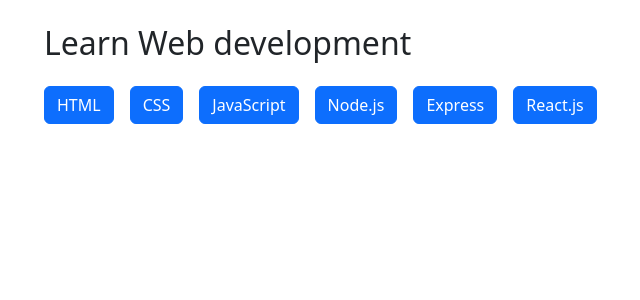
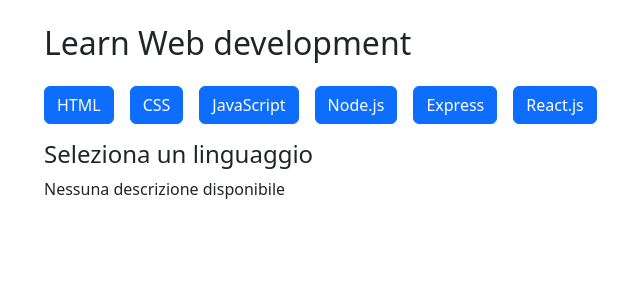
Before and after one commit to alexciccarese/react-use-state, a React (Vite) app: page / in a window 1280 px wide. Shown: the top 300 px of the page, without its empty margins (288-928 px from the left). Built offline with nearby package versions, Linux system fonts and the light colour scheme.

Commit message:
refactor Main component to manage selected language state and update display accordingly

```diff
--- a/src/assets/components/Main.jsx
+++ b/src/assets/components/Main.jsx
@@ -3,9 +3,13 @@
 
 export default function Main() {
   const [selectedDescription, setSelectedDescription] = useState("");
+  const [selectedName, setSelectedName] = useState("");
+  const [selectedButton, setSelectedButton] = useState(null)
 
-  const handleOpen = (description) => {
-    setSelectedDescription(description)
+  const handleSelectLanguage = (item) => {
+    setSelectedName(item.name);
+    setSelectedDescription(item.description)
+    setSelectedButton(item.id)
   };
 
   return (
@@ -17,31 +21,36 @@
           <Buttons
             key={`item-${item.id}`}
             name={item.name}
-            handleOpen={() => handleOpen(item.description)}
+            isSelected={selectedButton === item.id}
+            handleSelect={() => handleSelectLanguage(item)}
           />
         ))}
       </div>
 
-      <Content description={selectedDescription} />
+      <Content
+      name={selectedName || "Seleziona un linguaggio"}
+      description={selectedDescription || "Nessuna descrizione disponibile"}
+      />
     </div>
   );
 }
 
-function Buttons({ name, handleOpen, isSelected }) {
+function Buttons({ name, handleSelect, isSelected }) {
   return (
     <div className="buttons d-flex justify-content-start mt-3">
       <button type="button"
-      className="btn btn-primary"
-      onClick={handleOpen}>
+      className={`btn ${isSelected ? "btn-warning" : "btn-primary"}`}
+      onClick={handleSelect}>
         {name}
       </button>
     </div>
   );
 }
 
-function Content({ description }) {
+function Content({ name, description }) {
   return (
     <div className="text">
+      <h4>{name}</h4>
       <p className="card-text">{description}</p>
     </div>
   );
```
